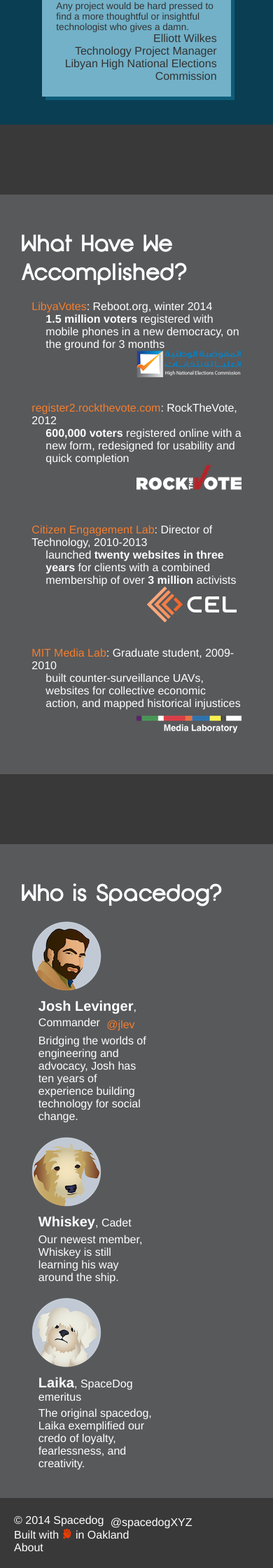
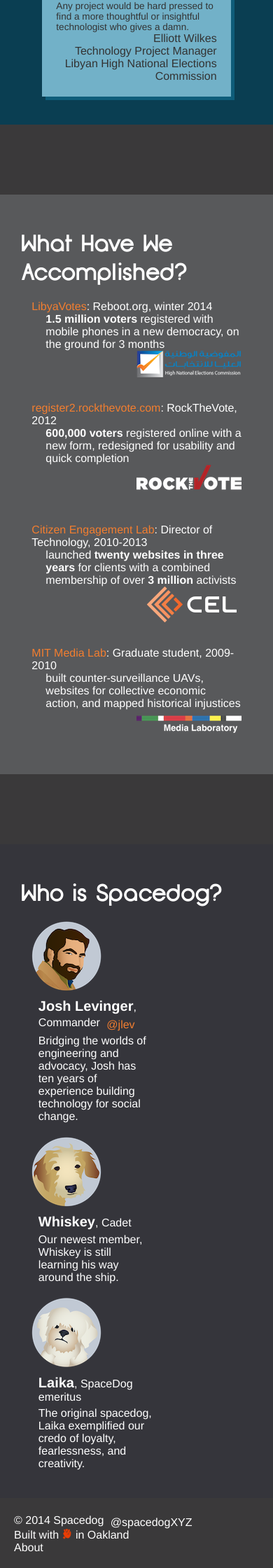
Before and after one commit to spacedogXYZ/spacedogXYZ, a Jekyll site: the page built from index.html, in a window 390 px wide. Shown: the part 2632-4872 px from the top of the page at 70% size. Built offline with Jekyll 4.4.1, drawn with Linux system fonts in a browser that asks for light colours; nearby versions of some CDN libraries; comment, search, counter and statistics services are not loaded.

Commit message:
minor mobile style fix

```diff
--- a/css/style.css
+++ b/css/style.css
@@ -905,7 +905,7 @@
   }
   body.index section#team {
     height: auto !important;
-    background: #58595B;
+    background: #35353B;
   }
   body.index section#team ul li .about {
     margin: 10px;
--- a/less/mobile.less
+++ b/less/mobile.less
@@ -31,7 +31,7 @@
 
   section#team {
     height: auto !important;
-    background: #58595B;
+    background: #35353B;
 
     ul li .about {
       margin: 10px;
```
Also changed, not shown: 1 other file.
